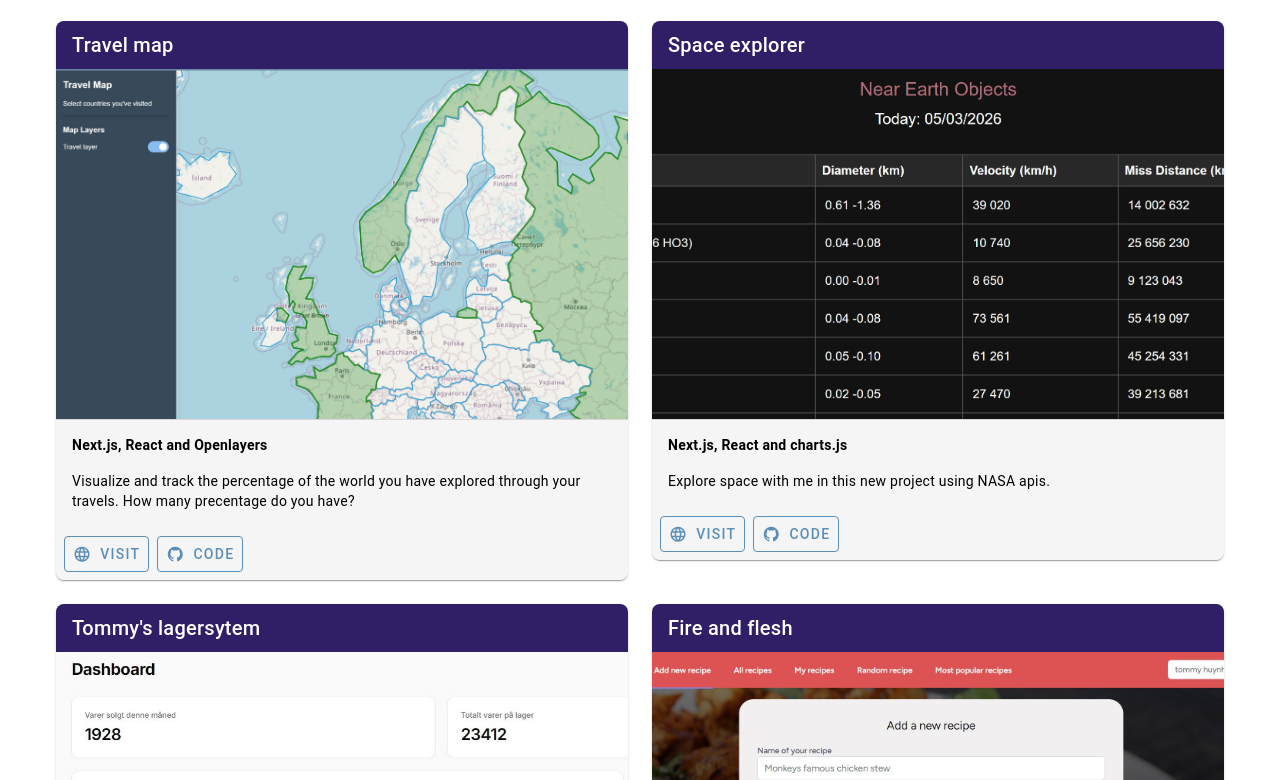
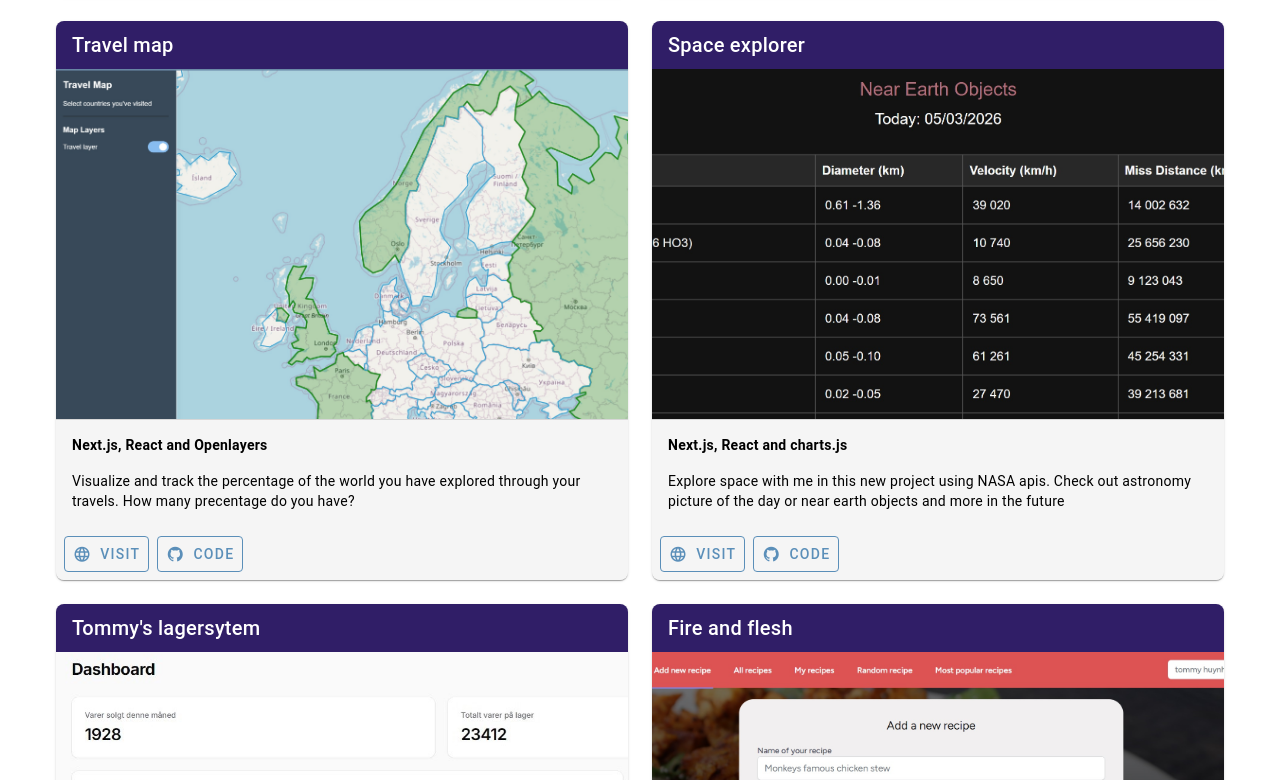
Before and after one commit to TommyEvertsen/About_me, a Vue app: page /projects in a window 1280 px wide. Shown: the part 754-1534 px from the top of the page. Built offline with nearby package versions, Linux system fonts and the light colour scheme.

Commit message:
Changed text on project

```diff
--- a/src/pages/Projects.vue
+++ b/src/pages/Projects.vue
@@ -147,7 +147,8 @@ const hobbyProjects = [
   },
   {
     title: "Space explorer",
-    description: "Explore space with me in this new project using NASA apis.",
+    description:
+      "Explore space with me in this new project using NASA apis. Check out astronomy picture of the day or near earth objects and more in the future",
     tech: "Next.js, React and charts.js",
     published: true,
     image: neo,
```
